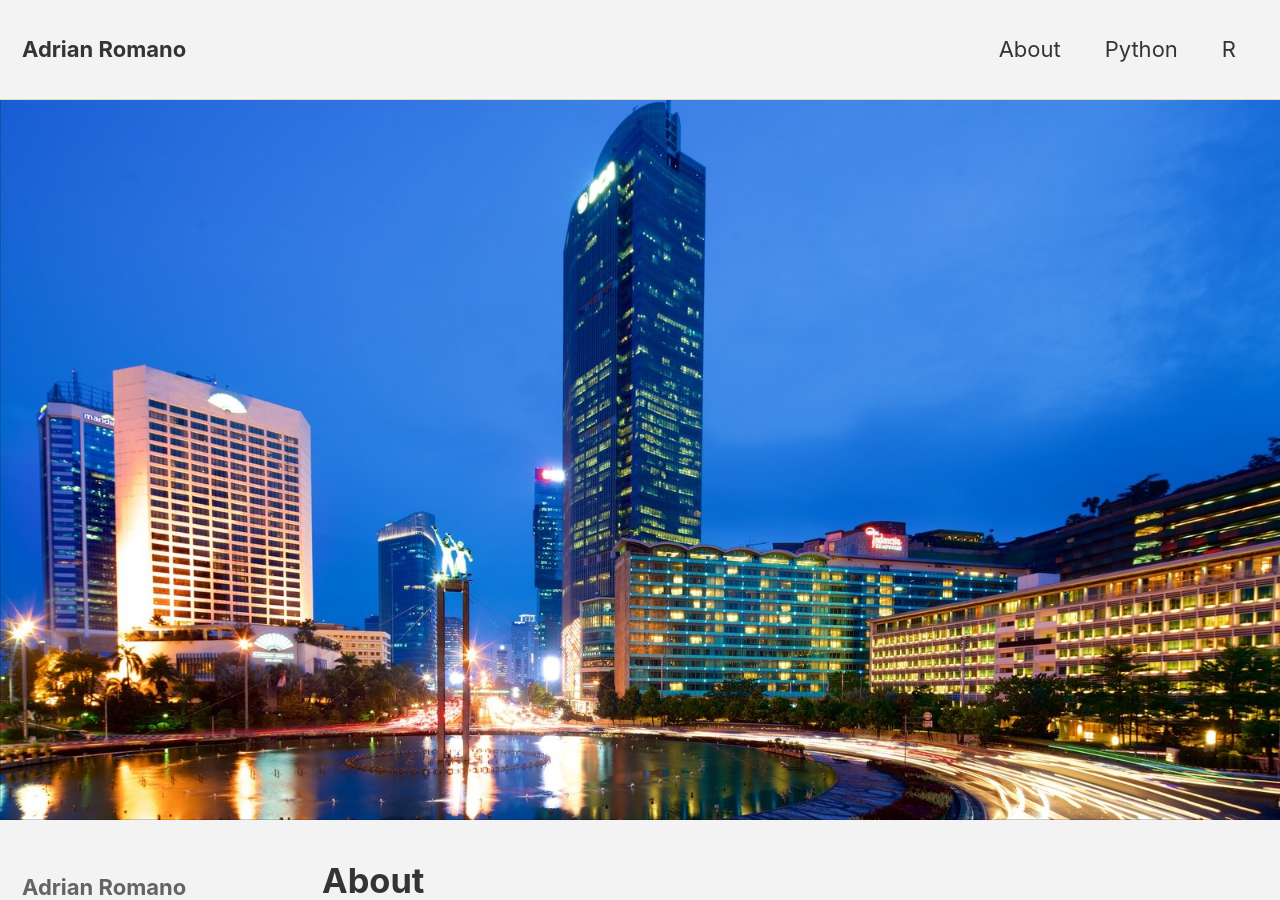
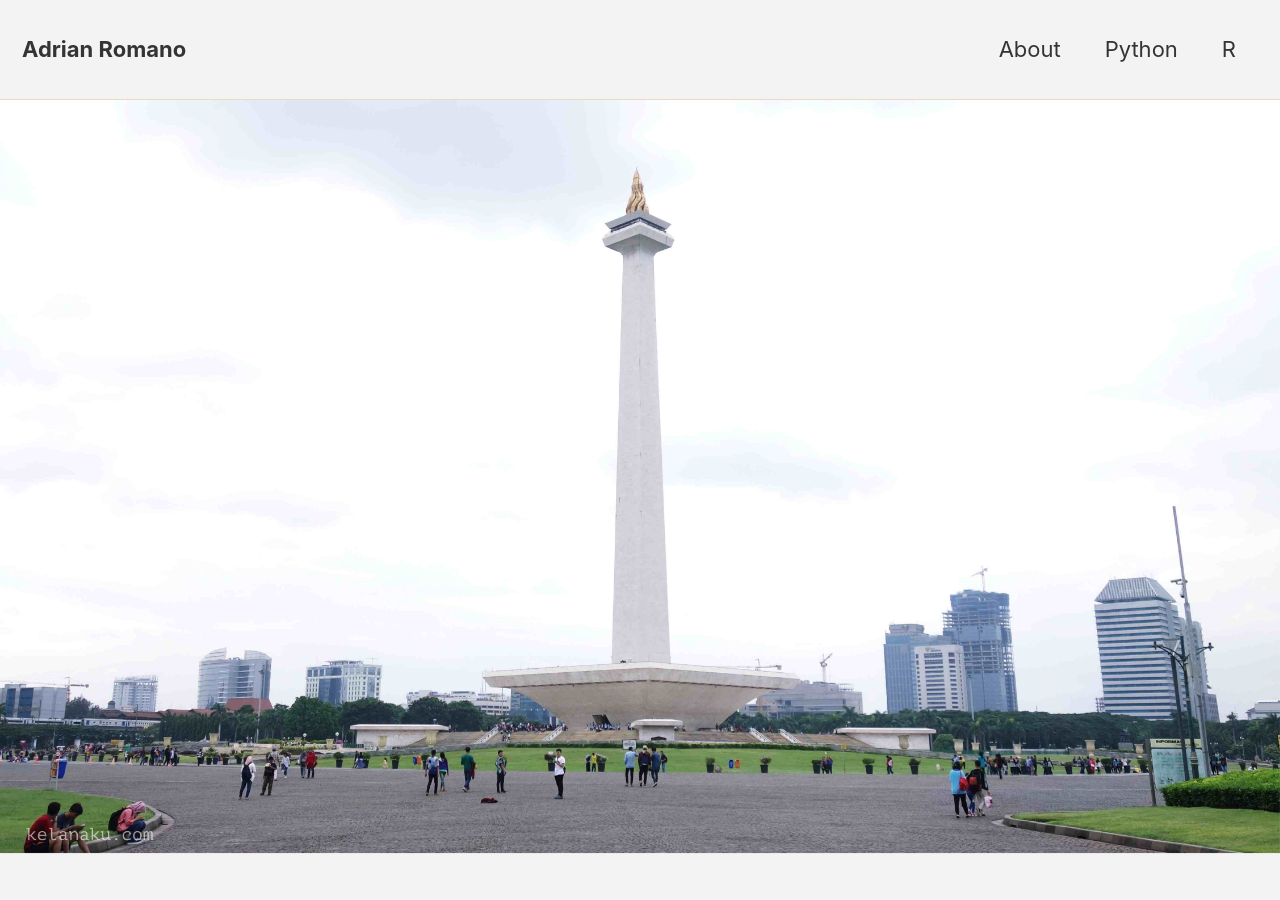
Before and after one commit to adrianromano/adrianromano.github.io, a Jekyll site: the page built from _pages/about.md, in a window 1280 px wide and 900 px high. Built offline with Jekyll 4.4.1, drawn with Linux system fonts in a browser that asks for light colours; nearby versions of some CDN libraries.

Commit message:
new gith

```diff
--- a/_pages/about.md
+++ b/_pages/about.md
@@ -2,7 +2,7 @@
 title: "About"
 permalink: /about/
 header:
-  image: "/images/jakarta.jpeg"
+  image: "/images/monas.jpeg"
 ---
 
 Up and coming Data Scientist who excels at Machine Learning, Exploratory Data Analysis and Data Visualizations.
```
Also changed, not shown: _pages/r.md (+1 -1 lines), images/monas.jpeg (added), images/rail.jpeg (added).
